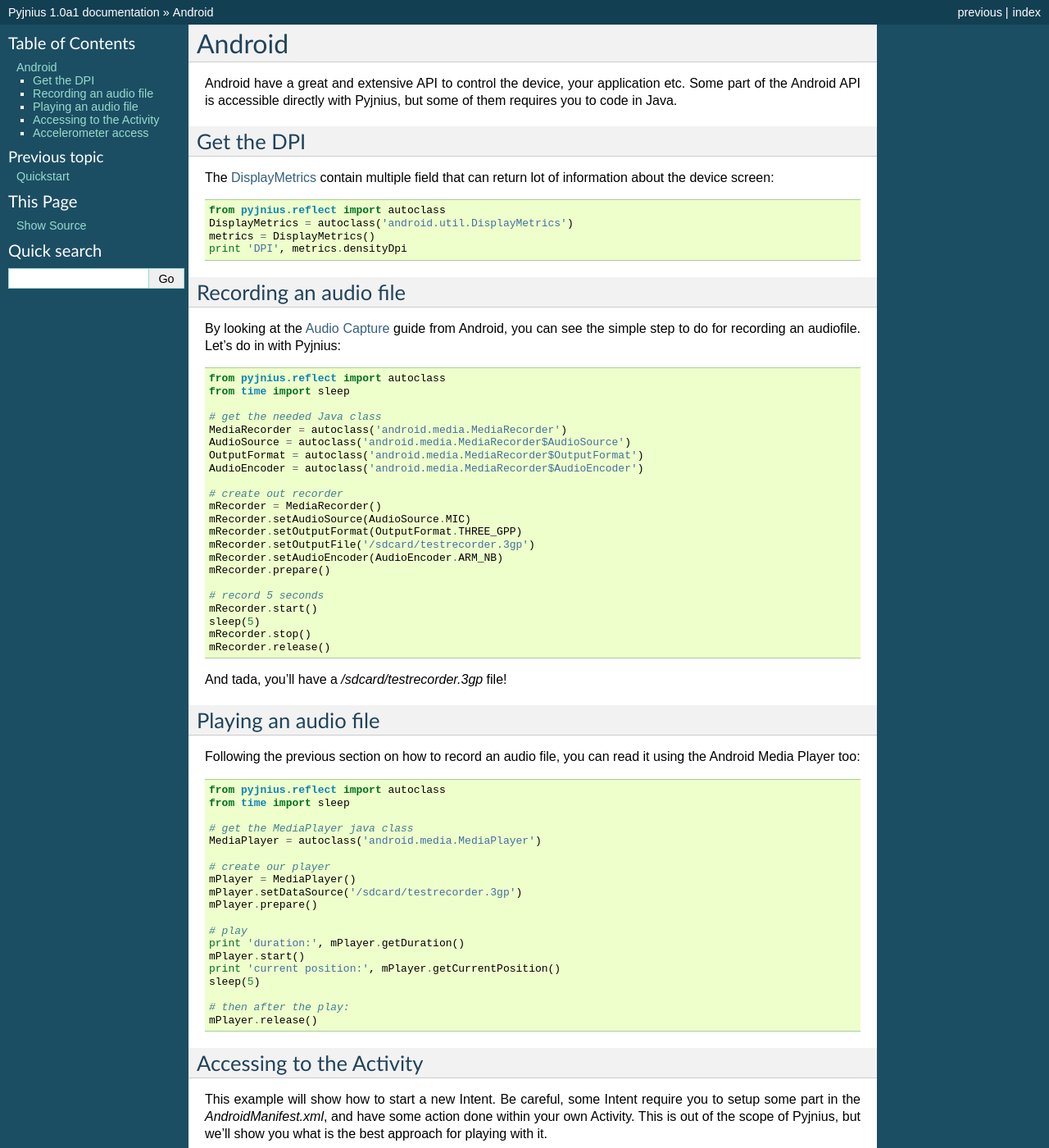
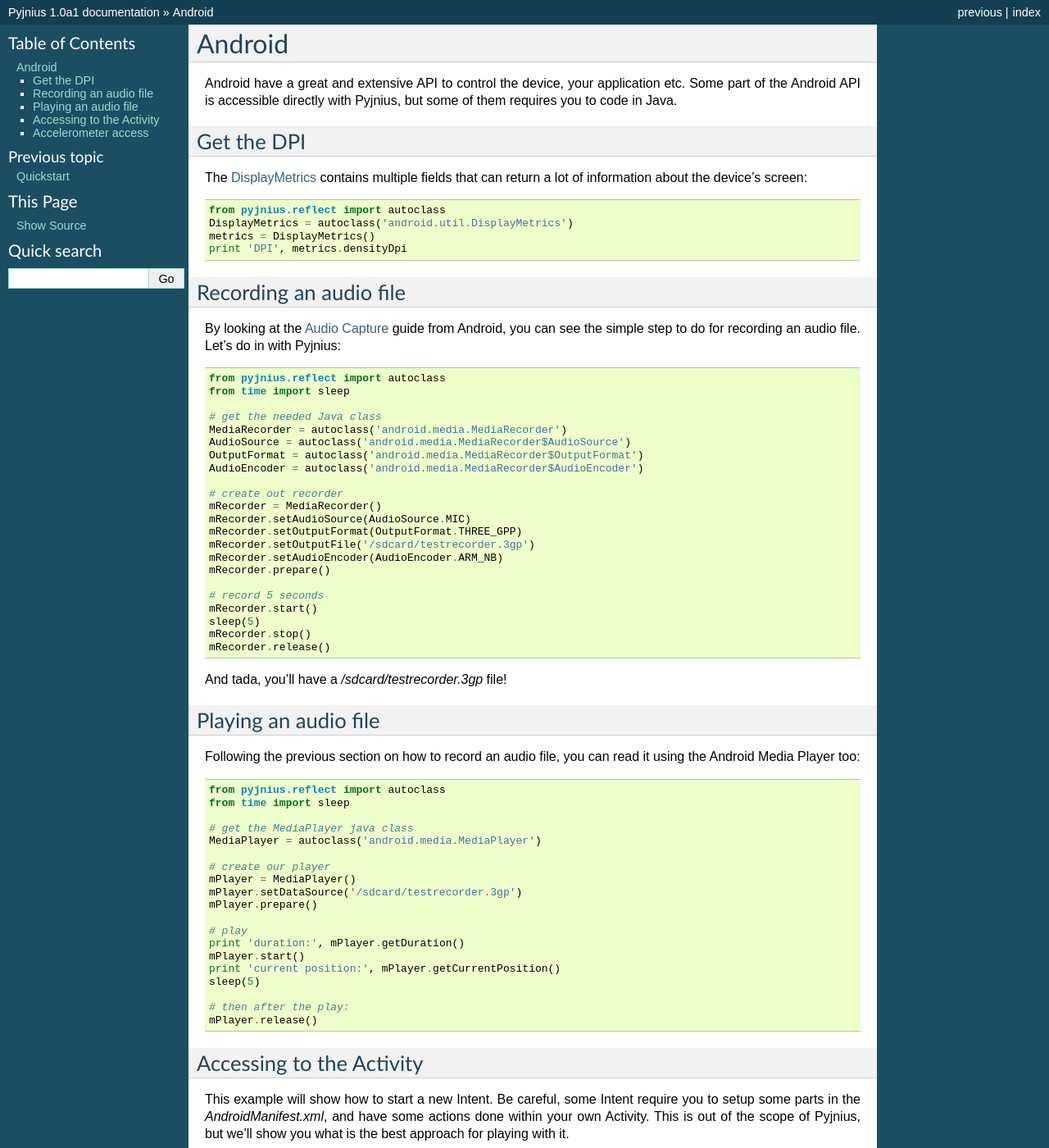
Before and after one commit to kivy/pyjnius, a Sphinx documentation site: the page built from docs/source/android.rst, in a window 1280 px wide and 1400 px high. Shown: the whole window at 82% size. Built offline with Sphinx 7.4.7, drawn with Linux system fonts in a browser that asks for light colours; pages that are not in the unit, such as notebooks, are missing from menus.

Commit message:
small grammatical changes

```diff
--- a/docs/source/android.rst
+++ b/docs/source/android.rst
@@ -12,7 +12,7 @@ Get the DPI
 -----------
 
 The `DisplayMetrics
-<http://developer.android.com/reference/android/util/DisplayMetrics.html>`_ contain multiple field that can return lot of information about the device screen::
+<http://developer.android.com/reference/android/util/DisplayMetrics.html>`_ contains multiple fields that can return a lot of information about the device's screen::
 
     from pyjnius.reflect import autoclass
     DisplayMetrics = autoclass('android.util.DisplayMetrics')
@@ -25,7 +25,7 @@ Recording an audio file
 
 By looking at the `Audio Capture
 <http://developer.android.com/guide/topics/media/audio-capture.html>`_ guide
-from Android, you can see the simple step to do for recording an audiofile.
+from Android, you can see the simple step to do for recording an audio file.
 Let's do in with Pyjnius::
 
     from pyjnius.reflect import autoclass
@@ -85,8 +85,8 @@ Accessing to the Activity
 -------------------------
 
 This example will show how to start a new Intent. Be careful, some Intent
-require you to setup some part in the `AndroidManifest.xml`, and have some
-action done within your own Activity. This is out of the scope of Pyjnius, but
+require you to setup some parts in the `AndroidManifest.xml`, and have some
+actions done within your own Activity. This is out of the scope of Pyjnius, but
 we'll show you what is the best approach for playing with it.
 
 On Python-for-android project, you can access to the default `PythonActivity`.
--- a/docs/source/index.rst
+++ b/docs/source/index.rst
@@ -2,7 +2,7 @@ Welcome to Pyjnius
 ==================
 
 Welcome to Pyjnius's documentation. This documentation is divided into
-differents parts. I recommand taht you get started with :ref:`installation`,
+different parts. We recommend that you get started with :ref:`installation`,
 and then head over to the :ref:`quickstart`. You can also check :ref:`android`
 for specific example for the Android platform.  If you'd rather dive into the
 internals of Pyjnius, check out the :ref:`api` documentation.
```
Also changed, not shown: docs/source/quickstart.rst (+4 -4 lines), 1 other file.
